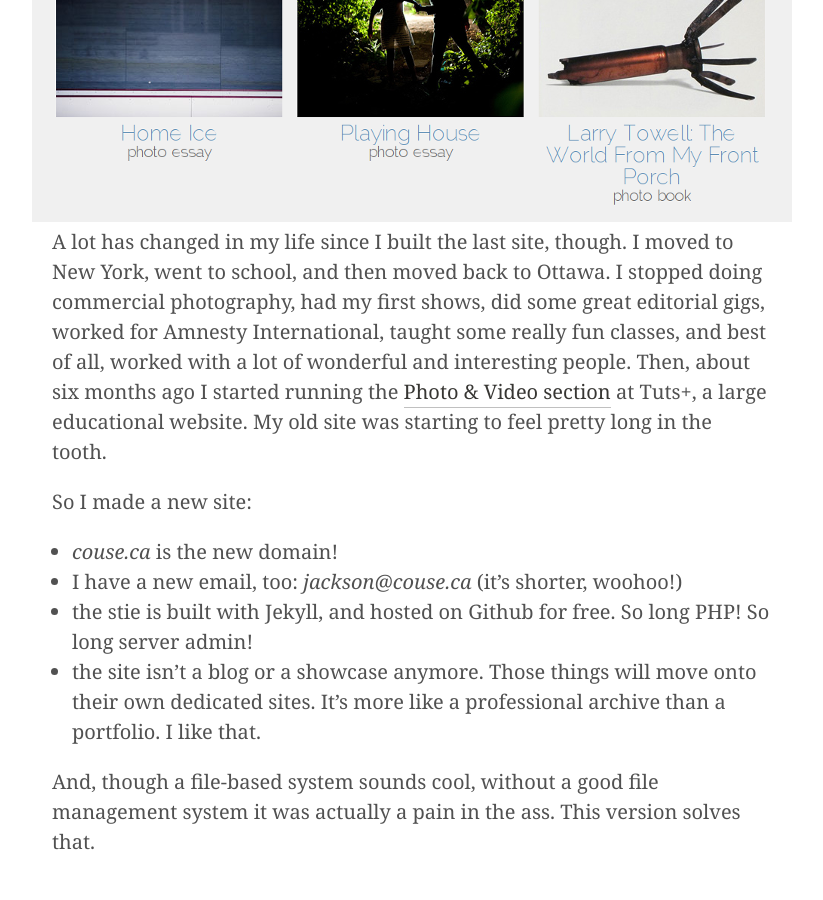
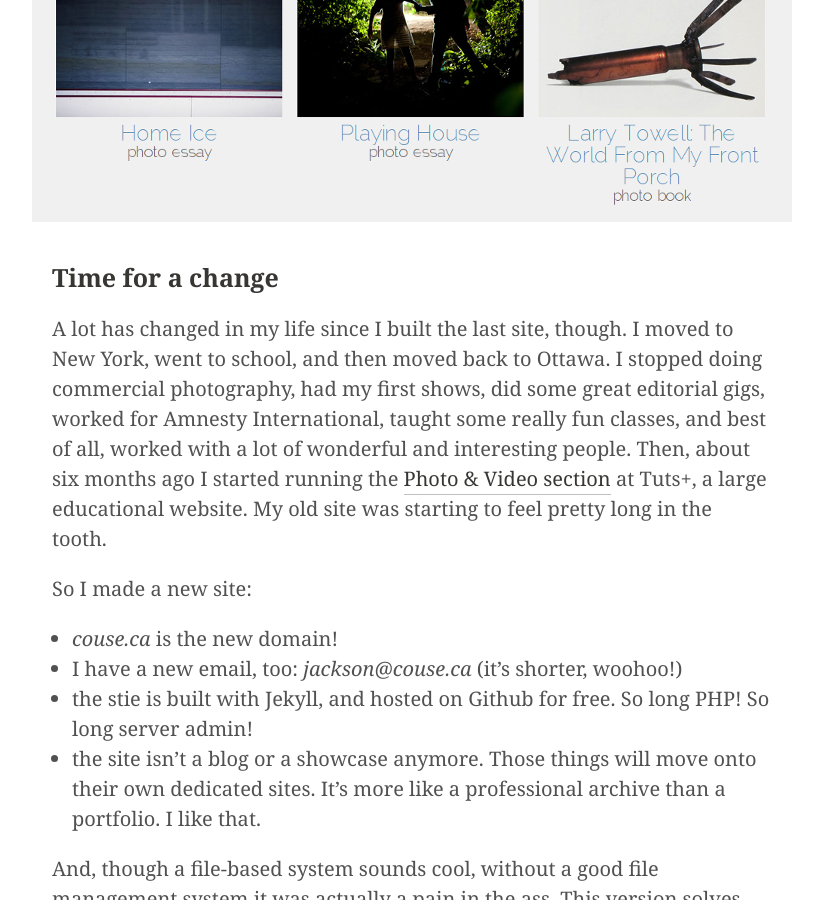
Before and after one commit to jacksoncouse/jacksoncouse.github.io, a Jekyll site: the page built from _posts/2015-01-01-hello-again-world.md, in a window 1280 px wide and 900 px high, scrolled down 1112 px. Shown: the whole window, without its empty margins (228-1051 px from the left). Built offline with Jekyll 4.4.1, drawn with Linux system fonts in a browser that asks for light colours; Markdown is read by kramdown in place of the engine named in the settings.

Commit message:
new title

```diff
--- a/_posts/2015-01-01-hello-again-world.md
+++ b/_posts/2015-01-01-hello-again-world.md
@@ -11,6 +11,8 @@ The last version of my site was writen with [Stacey](http://staceyapp.com/), a f
 <figure>
   <img src="/public/images/jacksoncouse-home-page-760.png" alt="my old website"/>
 </figure>
+
+### Time for a change
 
 A lot has changed in my life since I built the last site, though. I moved to New York, went to school, and then moved back to Ottawa. I stopped doing commercial photography, had my first shows, did some great editorial gigs, worked for Amnesty International, taught some really fun classes, and best of all, worked with a lot of wonderful and interesting people. Then, about six months ago I started running the [Photo & Video section](http://photo.tutsplus.com) at Tuts+, a large educational website. My old site was starting to feel pretty long in the tooth.
 
```
